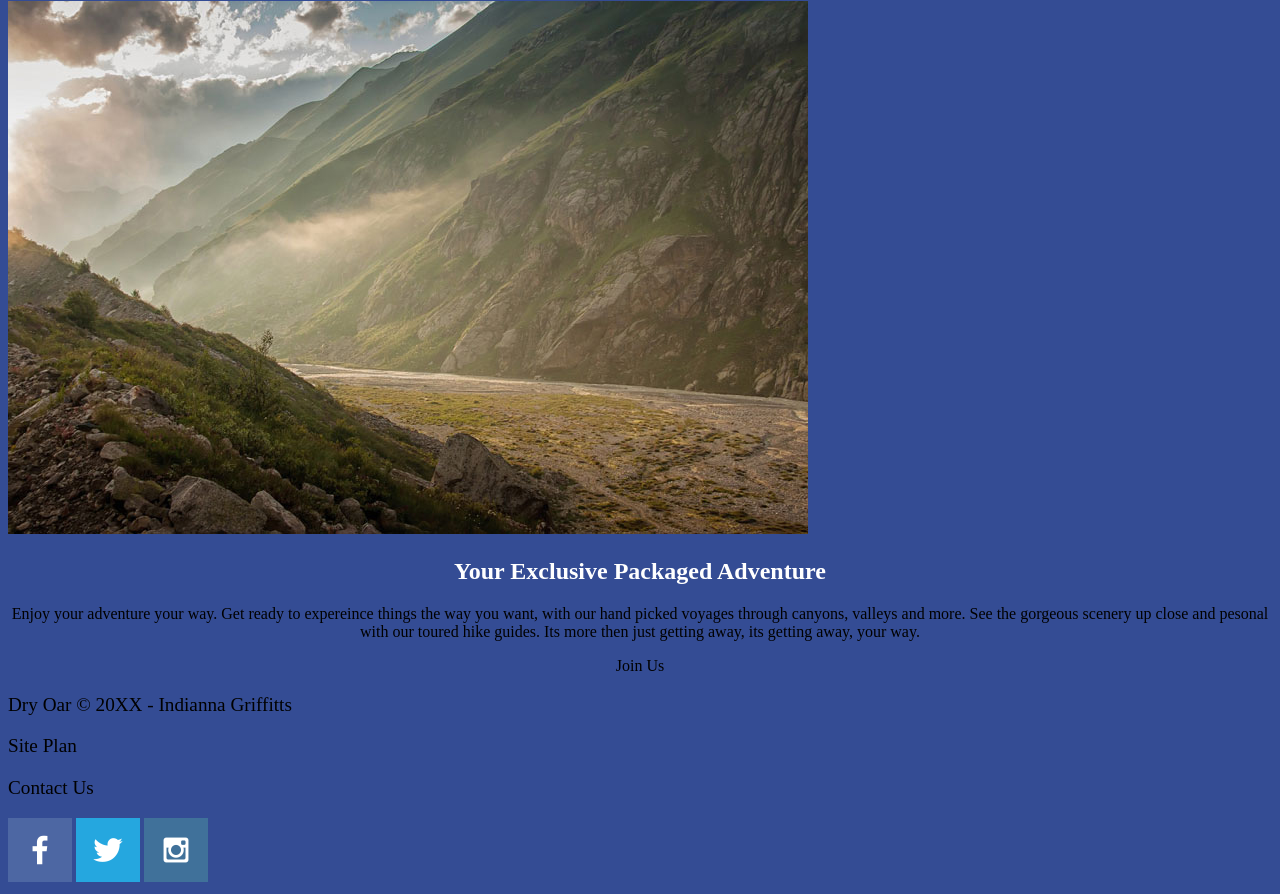
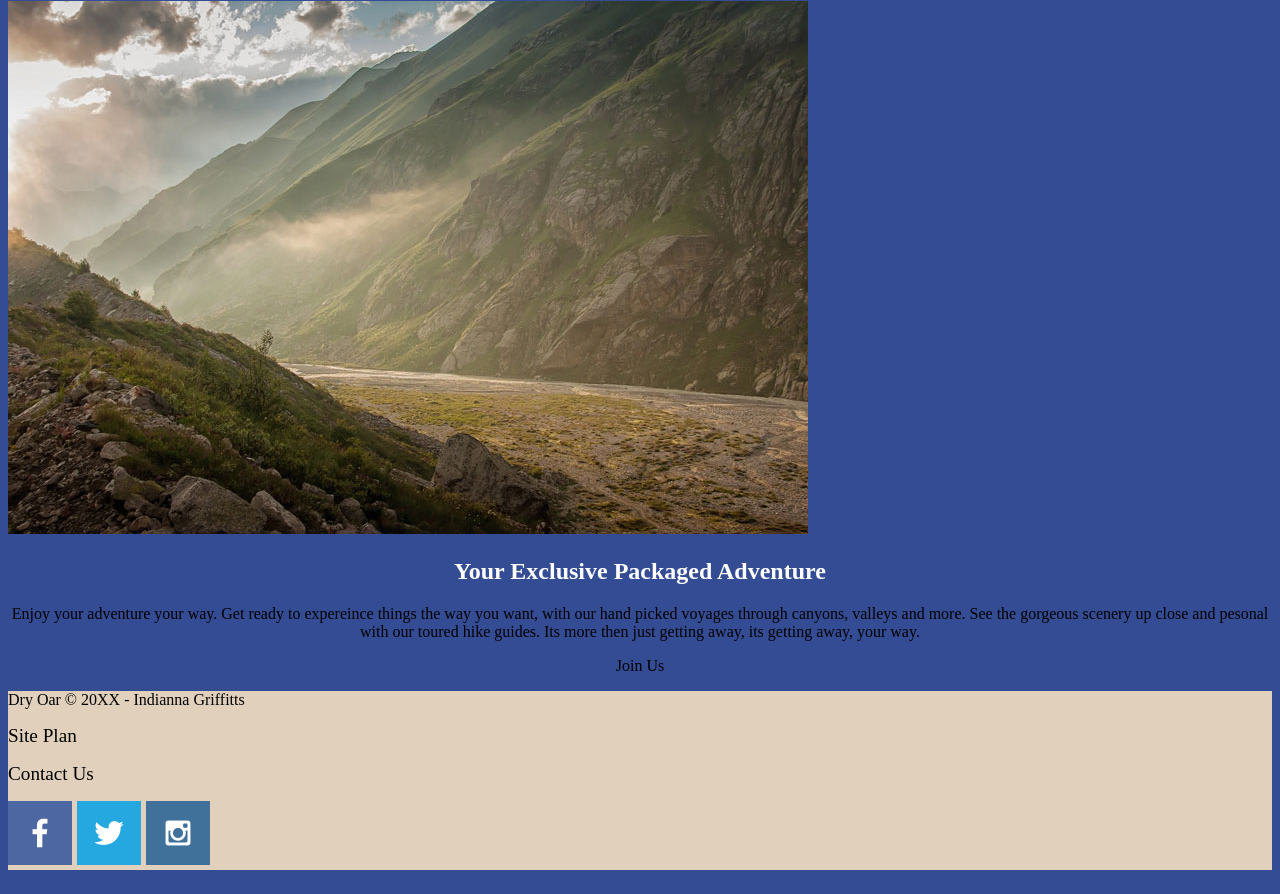
Before and after one commit to indygriff79/wdd130-2, a plain HTML site: page index.html in a window 1280 px wide. Shown: the part 2785-3679 px from the top of the page. Drawn offline with Linux system fonts and the light colour scheme.

```diff
--- a/styles/style.css
+++ b/styles/style.css
@@ -6,6 +6,7 @@ nav a{
     text-align: center;
     color: black;
     text-decoration: none;
+    background-color:9C6C48;
 }
 #hero-msg h1{
     text-align: center;
@@ -63,12 +64,14 @@ h4{
     color:black;
 }
 footer{
+    background-color:#E1D1BC;
     color:black;
 }
-footer p{
+footer a{
     font-size: 1.2em;
+    color:black;
 }
-footer p a:hover{
+footer a:hover{
     text-decoration: underline;
 }
 footer a{
```
